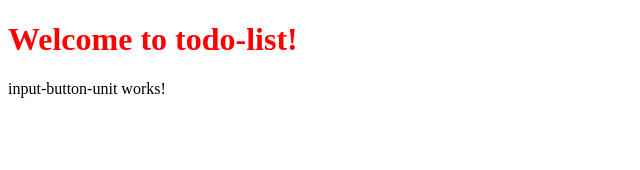
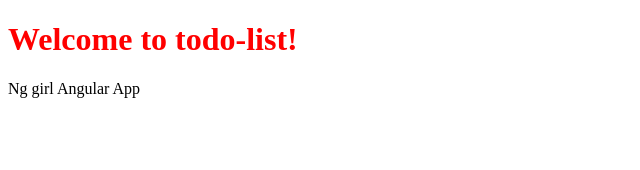
Before and after one commit to yanPacifica/nggirls-2021, an Angular app: page / in a window 1280 px wide. Shown: the top 170 px of the page, without its empty margins (0-640 px from the left). Built offline with nearby package versions, Linux system fonts and the light colour scheme.

Commit message:
feat(button): step5 - class exercise (arrow function)

```diff
--- a/src/app/input-button-unit/input-button-unit.component.ts
+++ b/src/app/input-button-unit/input-button-unit.component.ts
@@ -4,16 +4,24 @@ import { Component, OnInit } from '@angular/core';
   selector: 'app-input-button-unit',
   template: `
     <p>
-      input-button-unit works!
+      {{title}}
     </p>
   `,
   styleUrls: ['./input-button-unit.component.scss']
 })
 export class InputButtonUnitComponent implements OnInit {
 
-  constructor() { }
+  title = 'Hello World';
+
+  constructor() {
+    console.log('In constructor');
+    this.changeTitle('Ng girl Angular App');
+    console.log(this.title);
+  }
 
   ngOnInit(): void {
   }
 
+  changeTitle = (newTitle: string): void => {this.title = newTitle; };
+
 }
```
